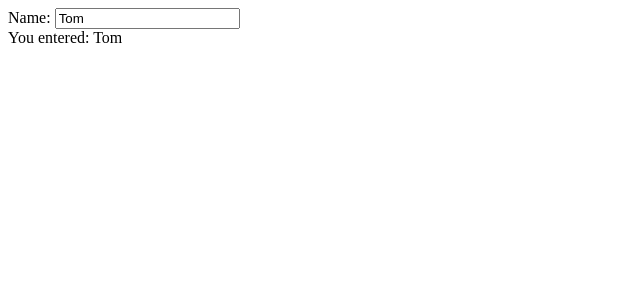
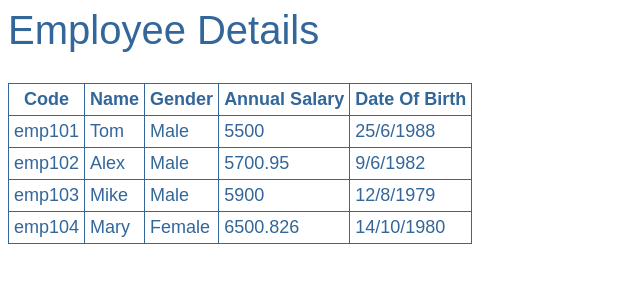
Before and after one commit to Mugisha-isaac/Angular-recap, an Angular app: page / in a window 1280 px wide. Shown: the top 300 px of the page, without its empty margins (0-640 px from the left). Built offline with nearby package versions, Linux system fonts and the light colour scheme.

Commit message:
ft: ngFor directive

```diff
--- a/src/app/app.component.html
+++ b/src/app/app.component.html
@@ -1,7 +1,9 @@
 <div class="pageHeader">{{pageHeader}}</div>
 <!-- <img src='https://images.squarespace-cdn.com/{{imagePath}}' /> -->
-<button [disabled]='isDisabled'>Click me !</button>
-<div>{{getFullName()}}</div>
-<employee></employee>
+<!-- <button [disabled]='isDisabled'>Click me !</button> -->
+<!-- <div>{{getFullName()}}</div> -->
+<!-- <employee></employee> -->
+
+<employee-list></employee-list>
 
 <router-outlet></router-outlet>
--- a/src/app/app.component.ts
+++ b/src/app/app.component.ts
@@ -2,12 +2,12 @@
 
 @Component({
   selector: 'app-root',
-  // templateUrl: './app.component.html',
-  template: `
-            Name: <input [value]='Name' [(ngModel)] = 'Name' />
-            <br />
-            You entered: {{Name}}
-  `,
+  templateUrl: './app.component.html',
+  // template: `
+  //           Name: <input [value]='Name' [(ngModel)] = 'Name' />
+  //           <br />
+  //           You entered: {{Name}}
+  // `,
   styleUrls: ['./app.component.scss']
 })
 export class AppComponent {
--- a/src/app/app.module.ts
+++ b/src/app/app.module.ts
@@ -5,11 +5,13 @@
 import { AppRoutingModule } from './app-routing.module';
 import { AppComponent } from './app.component';
 import {employeeComponent} from '../employee/employee.component';
+import { EmployeeListComponent } from 'src/employee-list/employee-list.component';
 
 @NgModule({
   declarations: [
     AppComponent,
-    employeeComponent
+    employeeComponent,
+    EmployeeListComponent
   ],
   imports: [
     BrowserModule,
--- /dev/null
+++ b/src/employee-list/employee-list.component.html
@@ -0,0 +1,20 @@
+<table>
+  <thead>
+    <tr>
+      <th>Code</th>
+      <th>Name</th>
+      <th>Gender</th>
+      <th>Annual Salary</th>
+      <th>Date Of Birth</th>
+    </tr>
+  </thead>
+  <tbody>
+    <tr *ngFor="let employee of employees">
+      <td>{{employee.code}}</td>
+      <td>{{employee.name}}</td>
+      <td>{{employee.gender}}</td>
+      <td>{{employee.annualSalary}}</td>
+      <td>{{employee.dateOfBirth}}</td>
+    </tr>
+  </tbody>
+</table>
--- /dev/null
+++ b/src/employee-list/employee-list.component.scss
@@ -0,0 +1,16 @@
+table{
+  color: #369;
+  font-family: Arial, Helvetica, sans-serif;
+  font-size: large;
+  border-collapse: collapse;
+}
+
+td{
+  border: 1px solid #369;
+  padding: 5px;
+}
+
+th{
+  border: 1px solid #369;
+  padding: 5px;
+}
--- /dev/null
+++ b/src/employee-list/employee-list.component.ts
@@ -0,0 +1,17 @@
+import {Component} from '@angular/core';
+
+@Component({
+  selector: 'employee-list',
+  templateUrl: './employee-list.component.html',
+  styleUrls: ['./employee-list.component.scss']
+})
+
+export class EmployeeListComponent{
+
+  employees : any[]= [
+    { code: 'emp101', name: 'Tom', gender: 'Male', annualSalary: 5500, dateOfBirth: '25/6/1988' },
+    { code: 'emp102', name: 'Alex', gender: 'Male', annualSalary: 5700.95, dateOfBirth: '9/6/1982' },
+    { code: 'emp103', name: 'Mike', gender: 'Male', annualSalary: 5900, dateOfBirth: '12/8/1979' },
+    { code: 'emp104', name: 'Mary', gender: 'Female', annualSalary: 6500.826, dateOfBirth: '14/10/1980' },
+];
+}
```
